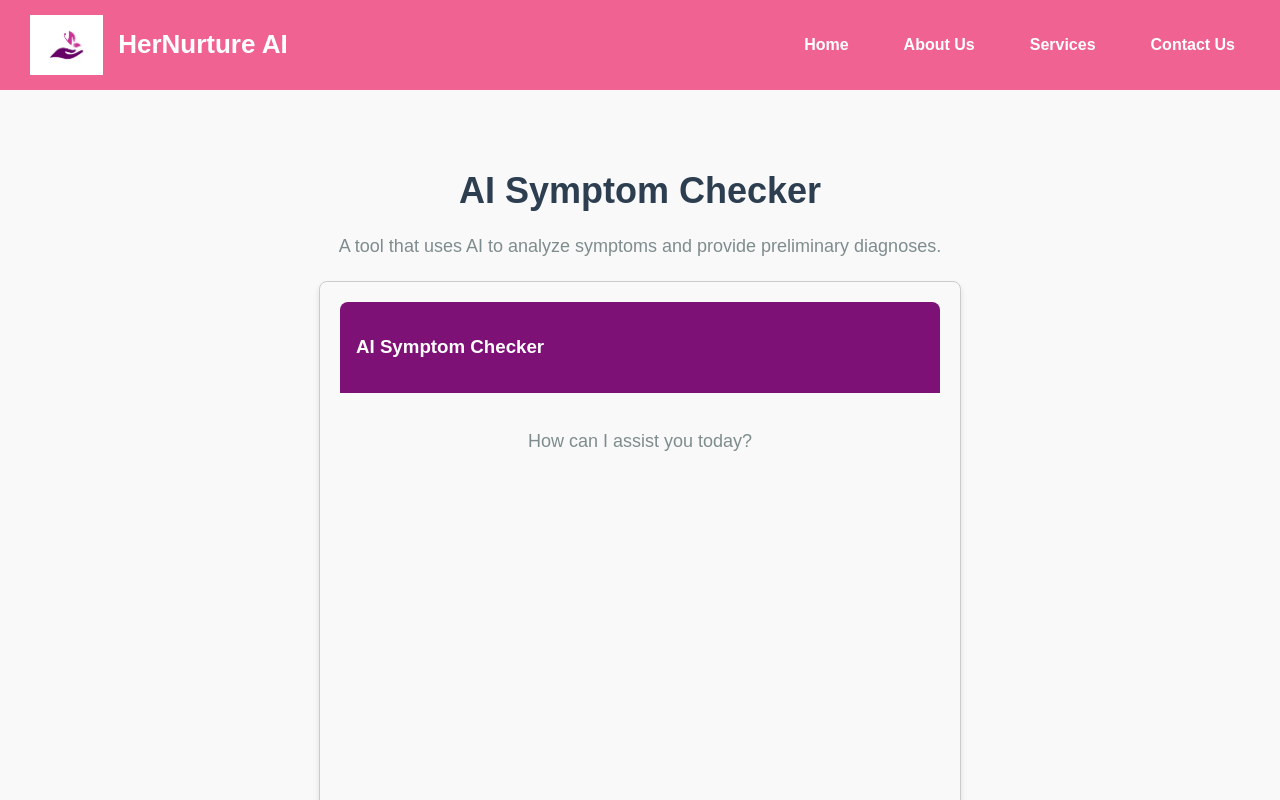
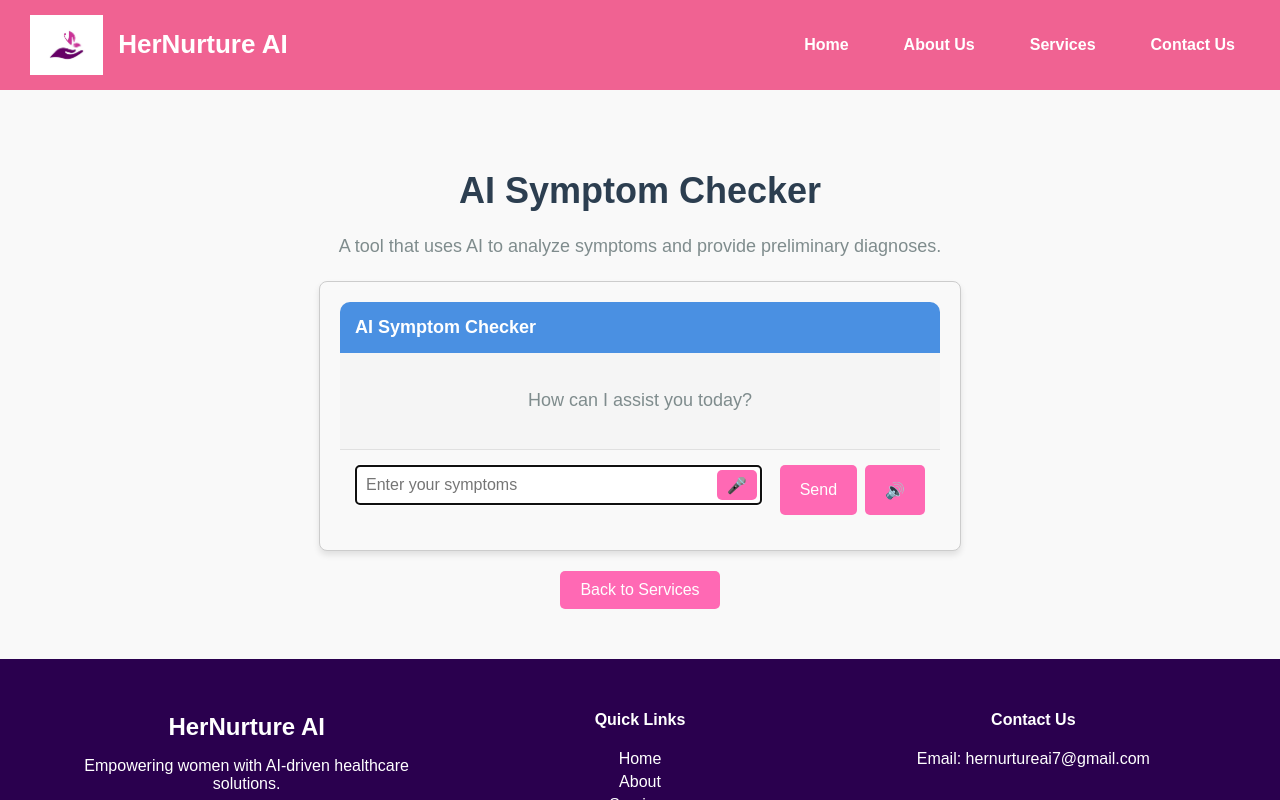
Before and after one commit to nikkiii2807/HerNurture_NAA, a React (Create React App) app: page /service/1 in a window 1280 px wide. Shown: the top 800 px of the page. Built offline with nearby package versions, Linux system fonts and the light colour scheme.

Commit message:
voice-input

```diff
--- a/src/components/Chatbot.css
+++ b/src/components/Chatbot.css
@@ -1,63 +1,130 @@
+/* Add to your existing Chatbot.css file */
+
 .chatbot-container {
+  display: flex;
+  flex-direction: column;
   width: 100%;
-    max-width: 600px;
-    margin: 20px auto;
-    padding: 20px;
-    background-color: #f9f9f9;
-    border-radius: 8px;
-    box-shadow: 0 4px 6px rgba(0, 0, 0, 0.1);
+  height: 100%;
+  max-width: 500px;
+  margin: 0 auto;
+  border-radius: 10px;
+  box-shadow: 0 2px 10px rgba(0, 0, 0, 0.2);
+  background-color: white;
 }
 
-  .chatbot-container h2 {
+.chatbot-header {
+  padding: 15px;
+  background-color: #4a90e2;
+  color: white;
+  border-radius: 10px 10px 0 0;
   text-align: center;
-    color: #2c3e50;
 }
 
-  .chatbox {
+.chatbot-header h3 {
+  margin: 0;
+  font-size: 18px;
+}
+
+.chatbot-body {
+  flex-grow: 1;
+  overflow-y: auto;
+  padding: 15px;
+  background-color: #f5f5f5;
+}
+
+.conversation {
   display: flex;
   flex-direction: column;
-    gap: 10px;
 }
 
-  .messages {
-    max-height: 300px;
-    min-height: 100px;  /* Add this for minimum height */
-    overflow-y: auto;
+.message {
+  max-width: 80%;
+  padding: 10px 15px;
   margin-bottom: 10px;
-    padding: 10px;
-    background-color: #fff;
-    border-radius: 6px;
-    box-shadow: 0 2px 4px rgba(0, 0, 0, 0.1);
+  border-radius: 10px;
 }
 
+.message.bot {
+  align-self: flex-start;
+  background-color: white;
+}
 
-  .input {
+.message.user {
+  align-self: flex-end;
+  background-color: #1982fc;
+  color: white;
+}
+
+.chatbot-footer {
+  display: flex;
+  padding: 15px;
+  border-top: 1px solid #e0e0e0;
+}
+
+.input-group {
+  display: flex;
+  flex-grow: 1;
+  position: relative;
+  margin-right: 10px;
+}
+
+.input-group input {
+  flex-grow: 1;
   padding: 10px;
-    font-size: 16px;
+  padding-right: 40px; /* Space for the voice button */
   border: 1px solid #ddd;
   border-radius: 4px;
+  width: 100%;
 }
 
-  button {
-    padding: 10px;
-    background-color: #1abc9c;
+.voice-input-button {
+  position: absolute;
+  right: 5px;
+  top: 50%;
+  transform: translateY(-50%);
+  background: none;
+  border: none;
+  font-size: 20px;
+  cursor: pointer;
+  padding: 5px;
+  display: flex;
+  align-items: center;
+  justify-content: center;
+  border-radius: 50%;
+  width: 30px;
+  height: 30px;
+  transition: all 0.2s;
+}
+
+.voice-input-button:hover {
+  background-color: rgba(0, 0, 0, 0.05);
+}
+
+.voice-input-button.listening {
+  background-color: #f44336;
+  color: white;
+  width: auto;
+  border-radius: 15px;
+  padding: 5px 10px;
+}
+
+.send-button {
+  background-color: #4a90e2;
   color: white;
   border: none;
+  padding: 0 20px;
   border-radius: 4px;
   cursor: pointer;
 }
 
-  button:hover {
-    background-color: #16a085;
+.loading {
+  text-align: center;
+  color: #666;
+  font-style: italic;
 }
 
-  .loading {
-    color: #3498db;
+.error-message {
+  color: #d32f2f;
+  text-align: center;
+  margin: 10px 0;
 }
-
-  .response {
-    padding: 8px;
-    background-color: #ecf0f1;
-    border-radius: 5px;
-    color: #34495e;
-  }
--- a/src/components/Chatbot.js
+++ b/src/components/Chatbot.js
@@ -1,4 +1,4 @@
-import React, { useState } from "react";
+import React, { useState, useEffect, useRef } from "react";
 import axios from "axios";
 import "./Chatbot.css"; // For styling
 
@@ -7,7 +7,69 @@ function Chatbot() {
   const [loading, setLoading] = useState(false);
   const [conversation, setConversation] = useState([]);
   const [errorSendingMessage, setErrorSendingMessage] = useState('');
+  const [isListening, setIsListening] = useState(false);
+  const [speechSupported, setSpeechSupported] = useState(false);
 
+  // Reference for speech recognition
+  const recognitionRef = useRef(null);
+
+  // Check if speech recognition is supported
+  useEffect(() => {
+    if ('SpeechRecognition' in window || 'webkitSpeechRecognition' in window) {
+      setSpeechSupported(true);
+
+      // Initialize speech recognition
+      const SpeechRecognition = window.SpeechRecognition || window.webkitSpeechRecognition;
+      recognitionRef.current = new SpeechRecognition();
+      recognitionRef.current.continuous = false;
+      recognitionRef.current.interimResults = false;
+
+      // Configure speech recognition
+      recognitionRef.current.onresult = (event) => {
+        const transcript = event.results[0][0].transcript;
+        setMessage(transcript);
+      };
+
+      recognitionRef.current.onend = () => {
+        setIsListening(false);
+      };
+
+      recognitionRef.current.onerror = (event) => {
+        console.error('Speech recognition error', event.error);
+        setIsListening(false);
+      };
+    }
+
+    // Cleanup
+    return () => {
+      if (recognitionRef.current) {
+        recognitionRef.current.abort();
+      }
+    };
+  }, []);
+
+  // Function to toggle voice input
+  const toggleListening = () => {
+    if (isListening) {
+      recognitionRef.current.abort();
+      setIsListening(false);
+    } else {
+      try {
+        recognitionRef.current.start();
+        setIsListening(true);
+      } catch (error) {
+        console.error('Error starting speech recognition:', error);
+      }
+    }
+  };
+
+  // Function to handle text-to-speech for bot messages
+  const speakText = (text) => {
+    if ('speechSynthesis' in window) {
+      const speech = new SpeechSynthesisUtterance(text);
+      window.speechSynthesis.speak(speech);
+    }
+  };
 
   // Function to send message to the backend and get response
   const handleSendMessage = async () => {
@@ -29,6 +91,7 @@ function Chatbot() {
 
       const botMessage = { type: 'bot', text: response.data.content };
       setConversation([...newConversation, botMessage]);
+      speakText(response.data.content);
     } catch (error) {
       console.error('Error sending message:', error);
       setErrorSendingMessage('Error communicating with the chatbot. Please try again later.');
@@ -47,7 +110,7 @@ function Chatbot() {
   return (
     <div className="chatbot-container">
       <div className="chatbot-header">
-        <h3>AI Symptom Checker</h3> {/* Updated h3 text */}
+        <h3>AI Symptom Checker</h3>
       </div>
       <div className="chatbot-body">
         {conversation.length === 0 && <p>How can I assist you today?</p>}
@@ -62,6 +125,7 @@ function Chatbot() {
         {errorSendingMessage && <p className="error-message">{errorSendingMessage}</p>}
       </div>
       <div className="chatbot-footer">
+        <div className="input-group">
           <input
             type="text"
             value={message}
@@ -70,7 +134,18 @@ function Chatbot() {
             placeholder="Enter your symptoms"
             autoFocus
           />
-        <button onClick={handleSendMessage}>Send</button>
+          {speechSupported && (
+            <button
+              className={`voice-input-button ${isListening ? 'listening' : ''}`}
+              onClick={toggleListening}
+              title={isListening ? 'Stop listening' : 'Start voice input'}
+            >
+              {isListening ? '⏹️ Recording...' : '🎤'}
+            </button>
+          )}
+        </div>
+        <button onClick={handleSendMessage} className="send-button">Send</button>
+        <button onClick={() => speakText(conversation[conversation.length - 1]?.text || '')} className="speak-button">🔊</button>
       </div>
     </div>
   );
```
Also changed, not shown: 2 other files (tests, documents, lock files or other folders). Lines whose indentation alone changed are shown as unchanged.
